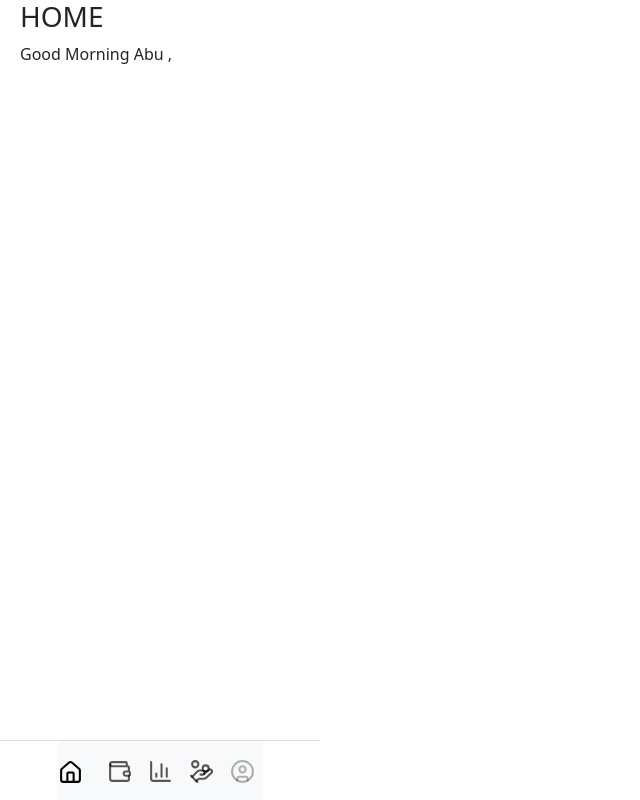
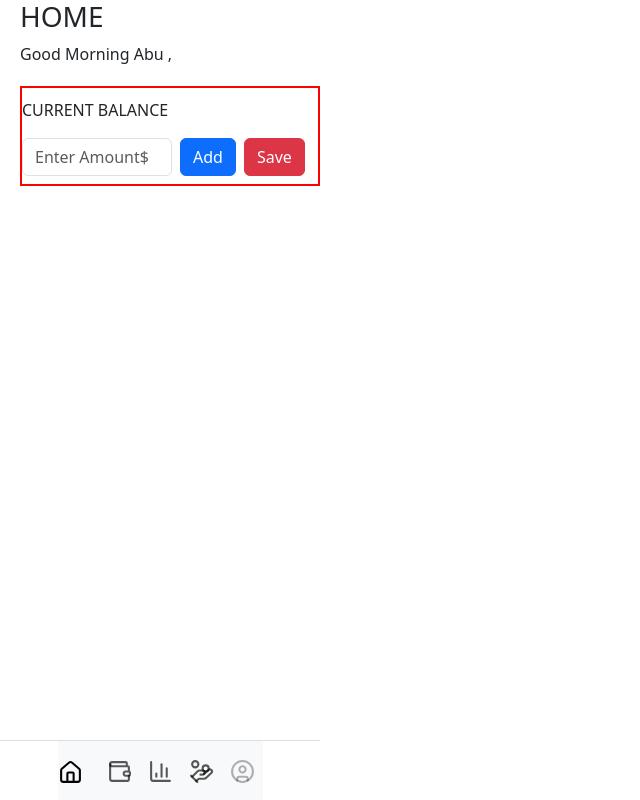
Before and after one commit to shaikhabuhasim0/finixy-expense-tracker, a React (Vite) app: page / in a window 1280 px wide. Shown: the whole page, without its empty margins (0-640 px from the left). Built offline with nearby package versions, Linux system fonts and the light colour scheme.

Commit message:
Home page updates

```diff
--- a/src/App.css
+++ b/src/App.css
@@ -29,3 +29,19 @@
     align-items: center;
     justify-content: center;
 }
+
+/* maininput box  */
+.input-cb{
+border: 2px solid red;
+height: 100px;
+width: 300px;
+margin-top: 20px;
+padding-top: 10px;
+padding-left: 0px;
+
+}
+
+.form-control{
+max-width: 150px;
+
+}
--- a/src/Components/Homepage.jsx
+++ b/src/Components/Homepage.jsx
@@ -8,6 +8,18 @@ export default function Homepage(props) {
     <div><h3>{props.homepage}</h3></div>
     <div className='usergreetings'> Good Morning Abu ,</div>
     </div>
+    <div className='input-cb'>
+      <p>CURRENT BALANCE </p>
+    <div className="d-flex gap-2">
+  <input
+    type="text"
+    className="form-control"
+    placeholder="Enter Amount$"
+  />
+  <button className="btn btn-primary">Add</button>
+  <button className="btn btn-danger">Save</button>
+</div>
+</div>
     </>
   )
 }
```
